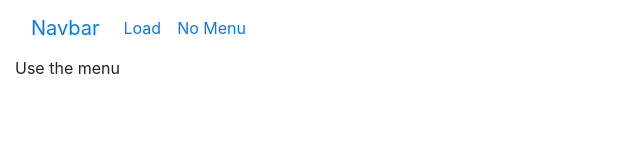
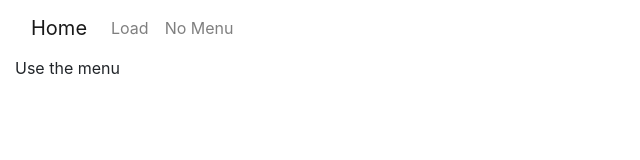
Before and after one commit to keithmendozasr/k8spractice, a React app in the folder app/frontend/: page / in a window 1280 px wide. Shown: the whole page, without its empty margins (0-640 px from the left). Built offline with nearby package versions, Linux system fonts and the light colour scheme.

Commit message:
Fix up links

```diff
--- a/app/frontend/public/index.html
+++ b/app/frontend/public/index.html
@@ -14,6 +14,22 @@
   <body>
     <noscript>You need to enable JavaScript to run this app.</noscript>
     <div class="container-fluid">
+      <nav class="navbar navbar-expand-sm navbar-light">
+        <a class="navbar-brand" href="/">Home</a>
+        <button class="navbar-toggler" type="button" data-toggle="collapse" data-target="#navbarSupportedContent" aria-controls="navbarSupportedContent" aria-expanded="false" aria-label="Toggle navigation">
+          <span class="navbar-toggler-icon"></span>
+        </button>
+        <div class="collapse navbar-collapse" id="navbarSupportedContent">
+          <ul class="navbar-nav">
+            <li class="nav-item" key="menu-load">
+              <a class="nav-link" href="/load">Load</a>
+            </li>
+            <li class="nav-item" key="menu-nomenu">
+              <a class="nav-link" href="/nomenu">No Menu</a>
+            </li>
+          </ul>
+        </div>
+      </nav>
       <div id="root"></div>
     </div>
   </body>
--- a/app/frontend/src/index.js
+++ b/app/frontend/src/index.js
@@ -4,30 +4,13 @@ import {
   BrowserRouter as Router,
   Switch,
   Route,
-  Link,
 } from 'react-router-dom';
 
 import { Load } from './load';
 import { NoMenu } from './nomenu';
 
-ReactDOM.render(
-  <Router>
-    <nav className="navbar navbar-expand">
-      <Link className="navbar-brand" to="/">Navbar</Link>
-      <button className="navbar-toggler" type="button" data-toggle="collapse" data-target="#navbarSupportedContent" aria-controls="navbarSupportedContent" aria-expanded="false" aria-label="Toggle navigation">
-        <span className="navbar-toggler-icon"></span>
-      </button>
-      <div className="collapse navbar-collapse" id="navbarSupportedContent">
-        <ul className="navbar-nav">
-          <li className="nav-item">
-            <Link className="nav-link" to="/load">Load</Link>
-          </li>
-          <li className="nav-item">
-            <Link className="nav-link" to="/nomenu">No Menu</Link>
-          </li>
-        </ul>
-      </div>
-    </nav>
+function App() {
+    return (
         <Switch>
             <Route exact path="/load">
                 <Load />
@@ -39,6 +22,12 @@ ReactDOM.render(
                 <p>Use the menu</p>
             </Route>
         </Switch>
+    );
+}
+
+ReactDOM.render(
+    <Router>
+        <App />
     </Router>,
     document.getElementById('root')
 );
```
Lines whose indentation alone changed are shown as unchanged.
